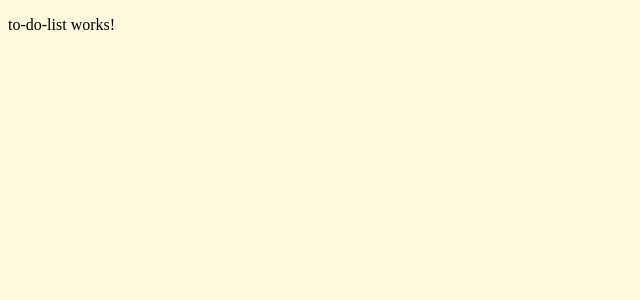
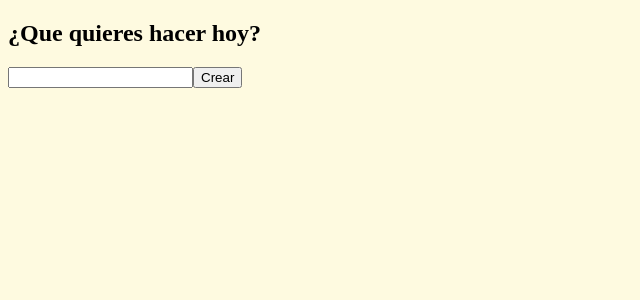
Before and after one commit to lauratoribio/ToDoList-Angular, an Angular app in the folder toDoList/: page / in a window 1280 px wide. Shown: the top 300 px of the page, without its empty margins (0-640 px from the left). Built offline with nearby package versions, Linux system fonts and the light colour scheme.

Commit message:
toDoList ts

```diff
--- a/toDoList/src/app/app.module.ts
+++ b/toDoList/src/app/app.module.ts
@@ -1,4 +1,5 @@
 import { NgModule } from '@angular/core';
+import { FormsModule } from '@angular/forms';
 import { BrowserModule } from '@angular/platform-browser';
 
 import { AppComponent } from './app.component';
@@ -10,7 +11,8 @@ import { ToDoListComponent } from './to-do-list/to-do-list.component';
     ToDoListComponent
   ],
   imports: [
-    BrowserModule
+    BrowserModule,
+    FormsModule
   ],
   providers: [],
   bootstrap: [AppComponent]
--- /dev/null
+++ b/toDoList/src/app/models/task.model.ts
@@ -0,0 +1,4 @@
+export interface taskModel {
+  name: string;
+  isDone: boolean;
+}
--- a/toDoList/src/app/to-do-list/to-do-list.component.html
+++ b/toDoList/src/app/to-do-list/to-do-list.component.html
@@ -1 +1,30 @@
-<p>to-do-list works!</p>
+<h2>¿Que quieres hacer hoy?</h2>
+
+<div class="generator">
+  <label for="task"></label>
+  <input
+    type="text"
+    name="task"
+    id="task"
+    class="generator__input"
+    [(ngModel)]="taskName"
+  />
+  <button
+    class="generator__button"
+    type="button"
+    placeholder="Nueva tarea"
+    (click)="addTask(taskName)"
+  >
+    Crear
+  </button>
+</div>
+
+<ul class="taskList">
+  <li *ngFor="let task of taskList; let indice = index" class="task">
+    <span class="task__name"
+    [ngClass]="{ 'is-done': task.isDone }">{{ task.name }}</span>
+    <button type="button" class="fas fa-check task__button"
+      (click)="taskDone(task)"></button>
+    <button type="button" class="far fa-trash-alt task__button" (click)="deleteTask(indice)"></button>
+  </li>
+</ul>
--- a/toDoList/src/app/to-do-list/to-do-list.component.scss
+++ b/toDoList/src/app/to-do-list/to-do-list.component.scss
@@ -0,0 +1,6 @@
+@import "../../styles/variables";
+
+
+.is-done {
+  color: $green;
+}
--- a/toDoList/src/app/to-do-list/to-do-list.component.ts
+++ b/toDoList/src/app/to-do-list/to-do-list.component.ts
@@ -1,3 +1,4 @@
+import { taskModel } from './../models/task.model';
 import { Component, OnInit } from '@angular/core';
 
 @Component({
@@ -6,10 +7,41 @@ import { Component, OnInit } from '@angular/core';
   styleUrls: ['./to-do-list.component.scss']
 })
 export class ToDoListComponent implements OnInit {
+  public taskList: taskModel[] = [];
+  public taskName: string = '';
 
   constructor() { }
 
   ngOnInit(): void {
+
+  }
+
+
+  addTask(taskName: string): void {
+
+    const task: taskModel = {
+      name: this.taskName,
+      isDone: false
+    }
+    this.taskList.push(task);
+    //Para limpiar el input despues de crear una tarea
+    this.taskName = "";
+
+  }
+
+  taskDone(task: taskModel): void {
+    task.isDone = true;
+  }
+
+  deleteTask(indice: number): void {
+    //creamos una alerta de si el usuario quiere eliminarla de verdad
+    const alert = confirm("¿Seguro que quiere eliminar la tarea?")
+    if (!confirm) {
+      return
+    }
+    //Eliminamos la tarea
+    this.taskList.splice(indice, 1)
+
   }
 
 }
--- a/toDoList/src/index.html
+++ b/toDoList/src/index.html
@@ -1,11 +1,17 @@
-<!doctype html>
+<!DOCTYPE html>
 <html lang="en">
   <head>
-  <meta charset="utf-8">
+    <meta charset="utf-8" />
     <title>ToDoList</title>
-  <base href="/">
-  <meta name="viewport" content="width=device-width, initial-scale=1">
-  <link rel="icon" type="image/x-icon" href="favicon.ico">
+    <base href="/" />
+    <meta name="viewport" content="width=device-width, initial-scale=1" />
+    <link rel="icon" type="image/x-icon" href="favicon.ico" />
+    <link
+      rel="stylesheet"
+      href="https://use.fontawesome.com/releases/v5.15.4/css/all.css"
+      integrity="sha384-DyZ88mC6Up2uqS4h/KRgHuoeGwBcD4Ng9SiP4dIRy0EXTlnuz47vAwmeGwVChigm"
+      crossorigin="anonymous"
+    />
   </head>
   <body>
     <app-root></app-root>
--- /dev/null
+++ b/toDoList/src/styles/_variables.scss
@@ -0,0 +1,6 @@
+$white: #FEFAE0;
+$red: #ef233c;
+$darkGreen: #283618;
+$green: #606c38;
+$beige: #EECE9F;
+$brown: #DDA15E;
```
Lines whose indentation alone changed are shown as unchanged.
